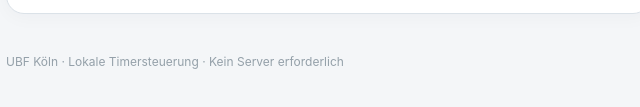
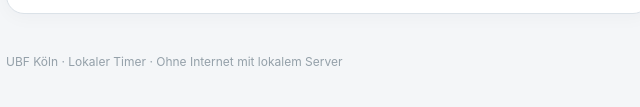
Before and after one commit to thiepn/ubf-welcome-timer, a website with bundled scripts: page control.html in a window 1280 px wide. Shown: the part 825-932 px from the top of the page, 104-744 px from the left. Built offline with nearby package versions, Linux system fonts and the light colour scheme.

Commit message:
fix(copy): clarify local server requirement in controller footer

```diff
--- a/control.html
+++ b/control.html
@@ -69,7 +69,7 @@
         <div class="message" id="system-message" role="status" hidden></div>
       </aside>
     </main>
-    <footer>UBF Köln · Lokale Timersteuerung · Kein Server erforderlich</footer>
+    <footer>UBF Köln · Lokaler Timer · Ohne Internet mit lokalem Server</footer>
   </div>
   <script type="module" src="./js/control.js"></script>
 </body>
```
